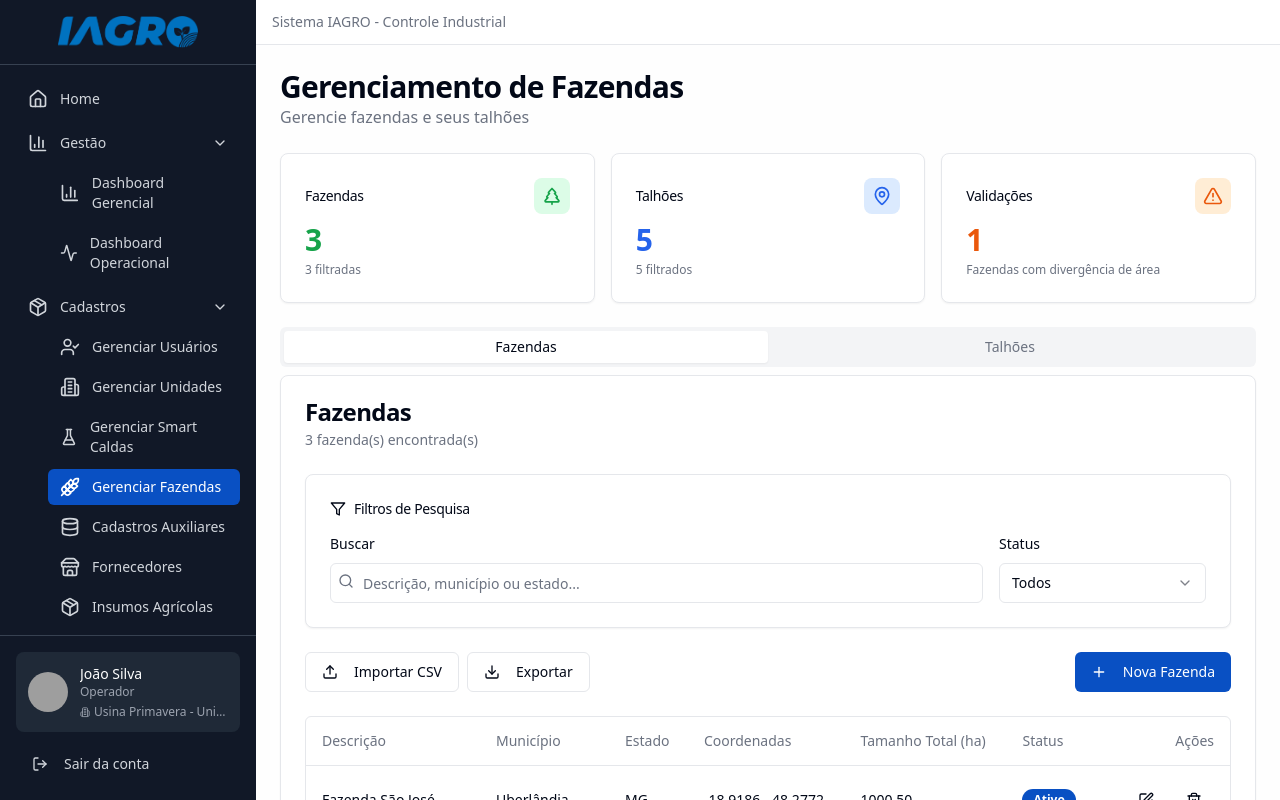
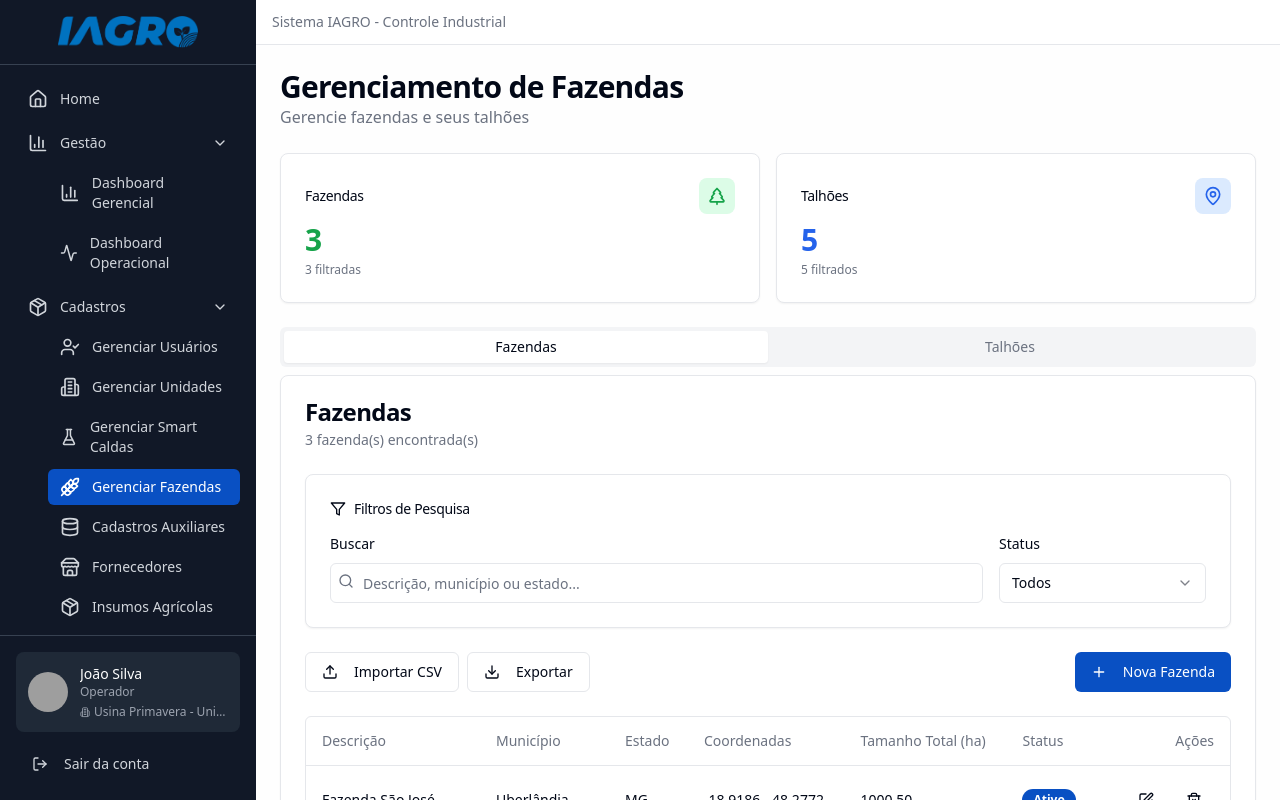
Before and after one commit to kroonus2/iagro-flow, a React (Vite) app: page /gerenciamento-fazendas in a window 1280 px wide. Built offline with nearby package versions, Linux system fonts and the light colour scheme; grey boxes are pictures that could not be loaded.

Commit message:
refactor: Simplify layout in GerenciamentoFazendas by removing validation card and adjusting grid structure

```diff
--- a/src/pages/GerenciamentoFazendas.tsx
+++ b/src/pages/GerenciamentoFazendas.tsx
@@ -536,7 +536,7 @@ const GerenciamentoFazendas = () => {
       </div>
 
       {/* Cards de Estatísticas */}
-      <div className="grid gap-4 md:grid-cols-2 lg:grid-cols-3">
+      <div className="grid gap-4 md:grid-cols-2">
         <Card className="hover:shadow-md transition-shadow">
           <CardHeader className="flex flex-row items-center justify-between space-y-0 pb-2">
             <CardTitle className="text-sm font-medium">Fazendas</CardTitle>
@@ -567,29 +567,6 @@ const GerenciamentoFazendas = () => {
             </div>
             <p className="text-xs text-muted-foreground mt-1">
               {filteredData.talhoes.length} filtrados
-            </p>
-          </CardContent>
-        </Card>
-
-        <Card className="hover:shadow-md transition-shadow">
-          <CardHeader className="flex flex-row items-center justify-between space-y-0 pb-2">
-            <CardTitle className="text-sm font-medium">Validações</CardTitle>
-            <div className="p-2 bg-orange-100 rounded-lg">
-              <AlertTriangle className="h-5 w-5 text-orange-600" />
-            </div>
-          </CardHeader>
-          <CardContent>
-            <div className="text-3xl font-bold text-orange-600">
-              {
-                fazendas.filter((f) => {
-                  const areaTotal = parseFloat(f.tamanho_total);
-                  const areaTalhoes = calcularAreaTotalTalhoes(f.id);
-                  return Math.abs(areaTotal - areaTalhoes) > 0.01;
-                }).length
-              }
-            </div>
-            <p className="text-xs text-muted-foreground mt-1">
-              Fazendas com divergência de área
             </p>
           </CardContent>
         </Card>
```
